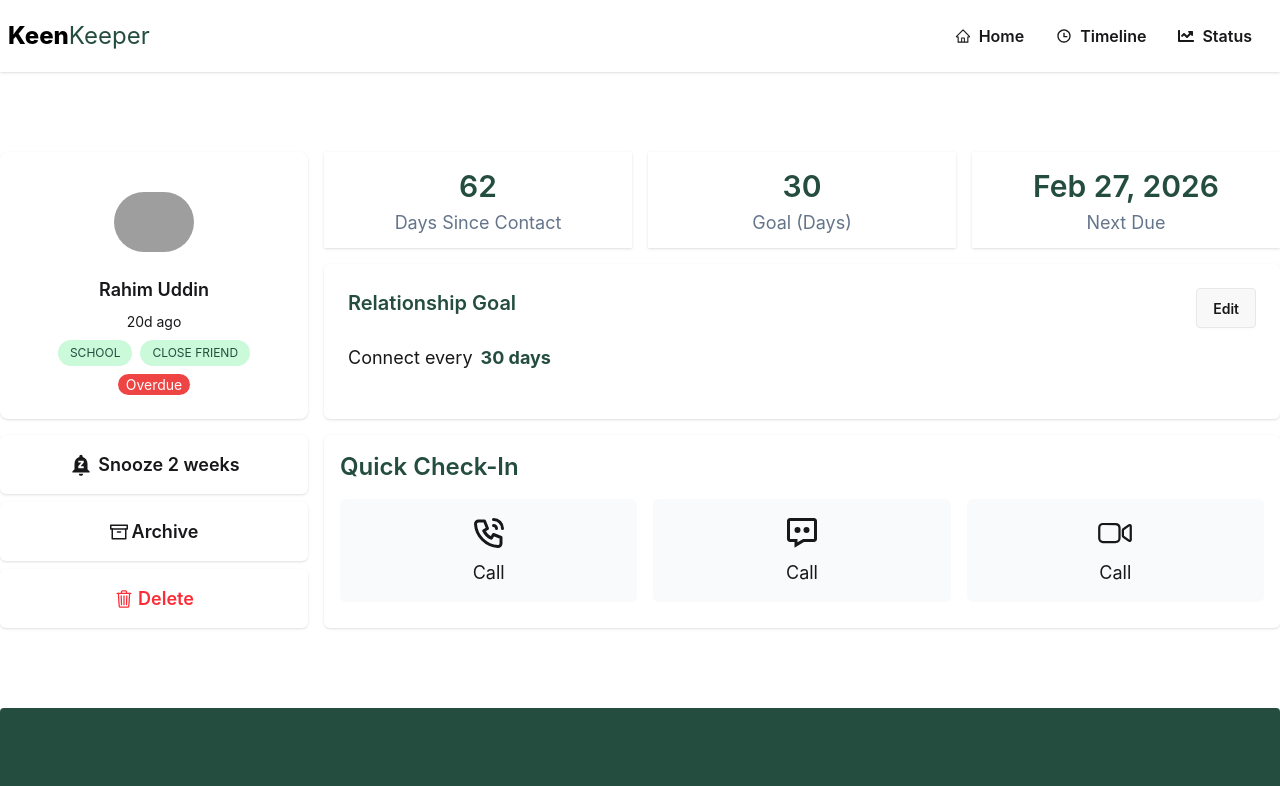
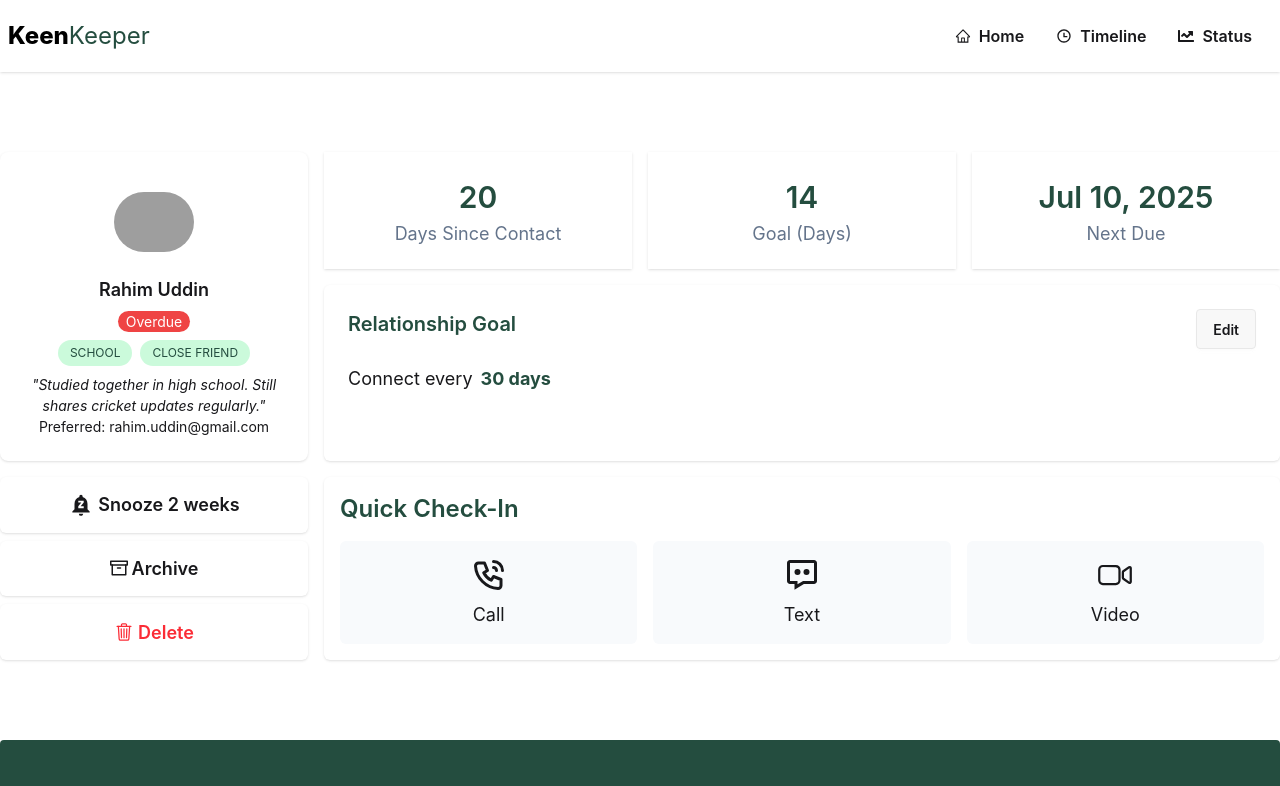
Before and after one commit to Moshiul3722/programming-hero-assignment-07, a Next.js app: page /friends/1 in a window 1280 px wide. Shown: the top 786 px of the page. Built offline with nearby package versions, Linux system fonts and the light colour scheme; grey boxes are pictures that could not be loaded.

Commit message:
Adding friends detail functionality

```diff
--- a/package.json
+++ b/package.json
@@ -10,6 +10,7 @@
   },
   "dependencies": {
     "daisyui": "^5.5.19",
+    "date-fns": "^4.1.0",
     "next": "16.2.4",
     "react": "19.2.4",
     "react-dom": "19.2.4",
--- a/src/app/friends/[id]/page.jsx
+++ b/src/app/friends/[id]/page.jsx
@@ -4,12 +4,19 @@ import { FiArchive } from "react-icons/fi";
 import { IoTrashOutline, IoVideocamOutline } from "react-icons/io5";
 import { MdNotificationsPaused } from "react-icons/md";
 import { TbPhoneCall } from "react-icons/tb";
+import { format } from "date-fns";
+import CallButton from "@/components/CallButton";
+import TextButton from "@/components/TextButton";
+import VideoButton from "@/components/VideoButton";
+import { useContext } from "react";
+import { CallButtonContext } from "@/context/callButton.context";
 
 const friendsPromise = async () => {
   const res = await fetch("http://localhost:3000/data.json");
   const data = await res.json();
   return data;
 };
+// const something = useContext(CallButtonContext);
 
 const FriendDetailPage = async ({ params }) => {
   const { id } = await params;
@@ -18,25 +25,30 @@ const FriendDetailPage = async ({ params }) => {
 
   console.log(friend, "Friend Id");
 
+  const { days_since_contact, goal, next_due_date } = friend;
+
   return (
     <div className="w-7xl mx-auto py-20">
       <div className="grid grid-cols-4 gap-4">
         <div className="col-span-1 row-span-2">
-          <FriendsCard friendInfo={friend}></FriendsCard>
+          <FriendsCard from="friendDetail" friendInfo={friend}></FriendsCard>
         </div>
         <div className="flex justify-center items-center flex-col shadow-sm">
-          <h2 className="text-[30px] font-semibold text-[#244D3F]">62</h2>
+          <h2 className="text-[30px] font-semibold text-[#244D3F]">
+            {days_since_contact}
+          </h2>
           <p className="text-[18px] font-normal text-[#64748B]">
             Days Since Contact
           </p>
         </div>
         <div className="flex justify-center items-center flex-col shadow-sm">
-          <h2 className="text-[30px] font-semibold text-[#244D3F]">30</h2>
+          <h2 className="text-[30px] font-semibold text-[#244D3F]">{goal}</h2>
           <p className="text-[18px] font-normal text-[#64748B]">Goal (Days)</p>
         </div>
         <div className="flex justify-center items-center flex-col shadow-sm">
           <h2 className="text-[30px] font-semibold text-[#244D3F]">
-            Feb 27, 2026
+            {/* Feb 27, 2026{next_due_date} */}
+            {format(new Date(next_due_date), "MMM dd, yyyy")}
           </h2>
           <p className="text-[18px] font-normal text-[#64748B]">Next Due</p>
         </div>
@@ -54,15 +66,15 @@ const FriendDetailPage = async ({ params }) => {
           </div>
         </div>
         <div className="grid col-span-1 gap-2">
-          <div className="p-4 rounded-md flex justify-center items-center shadow-sm gap-1 text-[26px]">
+          <div className="px-4 py-2 rounded-md flex justify-center items-center shadow-sm gap-1 text-[26px]">
             <MdNotificationsPaused />
             <p className="text-[18px] font-semibold">Snooze 2 weeks</p>
           </div>
-          <div className="p-4 rounded-md flex justify-center items-center shadow-sm gap-1 text-[18px]">
+          <div className="px-4 py-2 rounded-md flex justify-center items-center shadow-sm gap-1 text-[18px]">
             <FiArchive />
             <p className="text-[18px] font-semibold">Archive</p>
           </div>
-          <div className="p-4 rounded-md flex justify-center items-center shadow-sm gap-1 text-[20px] text-red-500">
+          <div className="px-4 py-2 rounded-md flex justify-center items-center shadow-sm gap-1 text-[20px] text-red-500">
             <IoTrashOutline />
             <p className="text-[18px] font-semibold">Delete</p>
           </div>
@@ -73,24 +85,9 @@ const FriendDetailPage = async ({ params }) => {
             Quick Check-In
           </h2>
           <div className="grid grid-cols-3 gap-4">
-            <div className="flex flex-col justify-center items-center p-4 bg-[#F8FAFC] rounded-md">
-              <div className="text-[36px] mb-2">
-                <TbPhoneCall />
-              </div>
-              <p className="text-[18px]">Call</p>
-            </div>
-            <div className="flex flex-col justify-center items-center p-4 bg-[#F8FAFC] rounded-md">
-              <div className="text-[36px] mb-2">
-                <BiMessageDots />
-              </div>
-              <p className="text-[18px]">Call</p>
-            </div>
-            <div className="flex flex-col justify-center items-center p-4 bg-[#F8FAFC] rounded-md">
-              <div className="text-[36px] mb-2">
-                <IoVideocamOutline />
-              </div>
-              <p className="text-[18px]">Call</p>
-            </div>
+            <CallButton />
+            <TextButton />
+            <VideoButton />
           </div>
         </div>
       </div>
--- a/src/app/layout.js
+++ b/src/app/layout.js
@@ -2,6 +2,7 @@ import { Geist, Geist_Mono } from "next/font/google";
 import "./globals.css";
 import Navbar from "@/components/shared/navbar/Navbar";
 import Footer from "@/components/shared/footer/Footer";
+import Providers from "./lib/providers";
 
 const geistSans = Geist({
   variable: "--font-geist-sans",
@@ -25,9 +26,11 @@ export default function RootLayout({ children }) {
       className={`${geistSans.variable} ${geistMono.variable} h-full antialiased`}
     >
       <body className="min-h-full flex flex-col">
-        <Navbar />
-        {children}
-        <Footer />
+        <Providers>
+          <Navbar />
+          {children}
+          <Footer />
+        </Providers>
       </body>
     </html>
   );
--- /dev/null
+++ b/src/app/lib/providers/index.jsx
@@ -0,0 +1,7 @@
+import CallButtonContextProvider from "@/context/callButton.context";
+
+const Providers = ({ children }) => {
+  return <CallButtonContextProvider>{children}</CallButtonContextProvider>;
+};
+
+export default Providers;
--- a/src/app/page.js
+++ b/src/app/page.js
@@ -34,7 +34,7 @@ export default async function Home() {
 
         <div className="grid grid-cols-4 gap-6 mt-10 mb-10">
           <div className="p-8 bg-white text-center rounded-md shadow-sm">
-            <h2 className="font-semibold text-[32px]">10</h2>
+            <h2 className="font-semibold text-[32px]">{friendsData.length}</h2>
             <p className="text-[18px] mt-2">Total Friends</p>
           </div>
           <div className="p-8 bg-white text-center rounded-md shadow-sm">
@@ -56,7 +56,11 @@ export default async function Home() {
           <div className="grid grid-cols-4 gap-4">
             {friendsData.map((friendInfo, index) => (
               <Link key={friendInfo.id} href={`/friends/${friendInfo.id}`}>
-                <FriendsCard key={index} friendInfo={friendInfo}></FriendsCard>
+                <FriendsCard
+                  from="homePage"
+                  key={index}
+                  friendInfo={friendInfo}
+                ></FriendsCard>
               </Link>
             ))}
           </div>
--- /dev/null
+++ b/src/components/CallButton.jsx
@@ -0,0 +1,14 @@
+import { TbPhoneCall } from "react-icons/tb";
+
+const CallButton = () => {
+  return (
+    <div className="flex flex-col justify-center items-center p-4 bg-[#F8FAFC] rounded-md">
+      <div className="text-[36px] mb-2">
+        <TbPhoneCall />
+      </div>
+      <p className="text-[18px]">Call</p>
+    </div>
+  );
+};
+
+export default CallButton;
--- a/src/components/FriendsCard.jsx
+++ b/src/components/FriendsCard.jsx
@@ -1,8 +1,9 @@
 import Image from "next/image";
 
-const FriendsCard = ({ friendInfo }) => {
-  const { name, picture, days_since_contact, tags, status } = friendInfo;
-  console.log(friendInfo);
+const FriendsCard = ({ friendInfo, from }) => {
+  const { name, picture, days_since_contact, tags, status, bio, email } =
+    friendInfo;
+  console.log(friendInfo, "friendInfo");
 
   return (
     <div className="card bg-base-100 shadow-sm">
@@ -17,7 +18,23 @@ const FriendsCard = ({ friendInfo }) => {
       </figure>
       <div className="card-body items-center text-center">
         <h2 className="card-title">{name}</h2>
-        <p>{days_since_contact}d ago</p>
+        {from == "friendDetail" &&
+          (status === "overdue" ? (
+            <div className="text-white bg-[#EF4444] px-2 rounded-full">
+              Overdue
+            </div>
+          ) : status === "almost due" ? (
+            <div className="text-white bg-[#EFAD44] px-2 rounded-full">
+              Almost Due
+            </div>
+          ) : (
+            <div className="text-white bg-[#244D3F] px-2 rounded-full">
+              On-Track
+            </div>
+          ))}
+
+        {from == "homePage" && <p>{days_since_contact}d ago</p>}
+
         <span className="flex gap-2">
           {tags.map((tag, index) => (
             <div
@@ -28,19 +45,28 @@ const FriendsCard = ({ friendInfo }) => {
             </div>
           ))}
         </span>
-        {status === "overdue" ? (
-          <div className="text-white bg-[#EF4444] px-2 rounded-full">
-            Overdue
-          </div>
-        ) : status === "almost due" ? (
-          <div className="text-white bg-[#EFAD44] px-2 rounded-full">
-            Almost Due
-          </div>
-        ) : (
-          <div className="text-white bg-[#244D3F] px-2 rounded-full">
-            On-Track
+
+        {from == "friendDetail" && (
+          <div className="text-center">
+            <p className="italic">{`"${bio}"`}</p>
+            <p>Preferred: {email}</p>
           </div>
         )}
+
+        {from == "homePage" &&
+          (status === "overdue" ? (
+            <div className="text-white bg-[#EF4444] px-2 rounded-full">
+              Overdue
+            </div>
+          ) : status === "almost due" ? (
+            <div className="text-white bg-[#EFAD44] px-2 rounded-full">
+              Almost Due
+            </div>
+          ) : (
+            <div className="text-white bg-[#244D3F] px-2 rounded-full">
+              On-Track
+            </div>
+          ))}
       </div>
     </div>
   );
--- /dev/null
+++ b/src/components/TextButton.jsx
@@ -0,0 +1,15 @@
+import React from "react";
+import { BiMessageDots } from "react-icons/bi";
+
+const TextButton = () => {
+  return (
+    <div className="flex flex-col justify-center items-center p-4 bg-[#F8FAFC] rounded-md">
+      <div className="text-[36px] mb-2">
+        <BiMessageDots />
+      </div>
+      <p className="text-[18px]">Text</p>
+    </div>
+  );
+};
+
+export default TextButton;
--- /dev/null
+++ b/src/components/VideoButton.jsx
@@ -0,0 +1,15 @@
+import React from "react";
+import { IoVideocamOutline } from "react-icons/io5";
+
+const VideoButton = () => {
+  return (
+    <div className="flex flex-col justify-center items-center p-4 bg-[#F8FAFC] rounded-md">
+      <div className="text-[36px] mb-2">
+        <IoVideocamOutline />
+      </div>
+      <p className="text-[18px]">Video</p>
+    </div>
+  );
+};
+
+export default VideoButton;
--- /dev/null
+++ b/src/context/callButton.context.jsx
@@ -0,0 +1,21 @@
+"use client";
+
+import { createContext, useState } from "react";
+
+export const CallButtonContext = createContext();
+const CallButtonContextProvider = ({ children }) => {
+  const [callFriends, setCallFriends] = useState([]);
+
+  const data = {
+    callFriends,
+    setCallFriends,
+  };
+
+  return (
+    <CallButtonContext.Provider value={data}>
+      {children}
+    </CallButtonContext.Provider>
+  );
+};
+
+export default CallButtonContextProvider;
```
Also changed, not shown: 1 other file (tests, documents, lock files or other folders).
